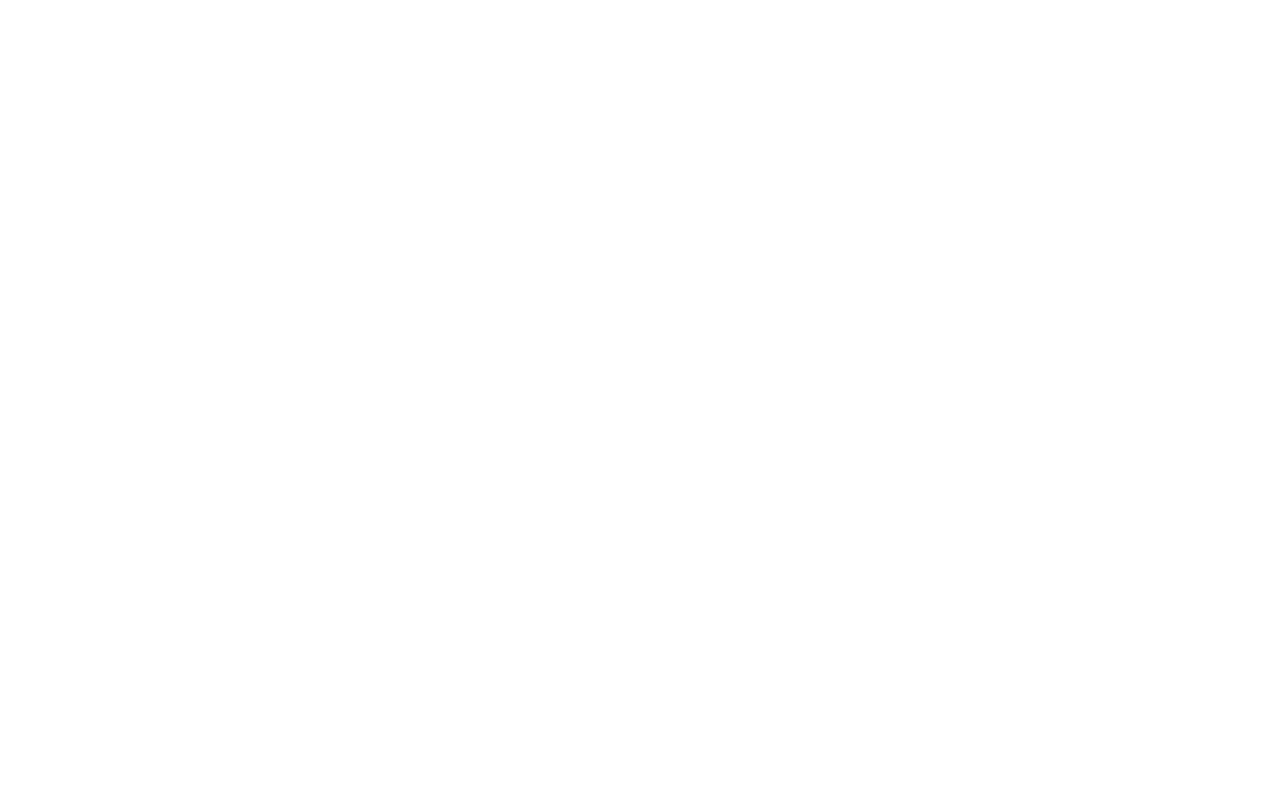
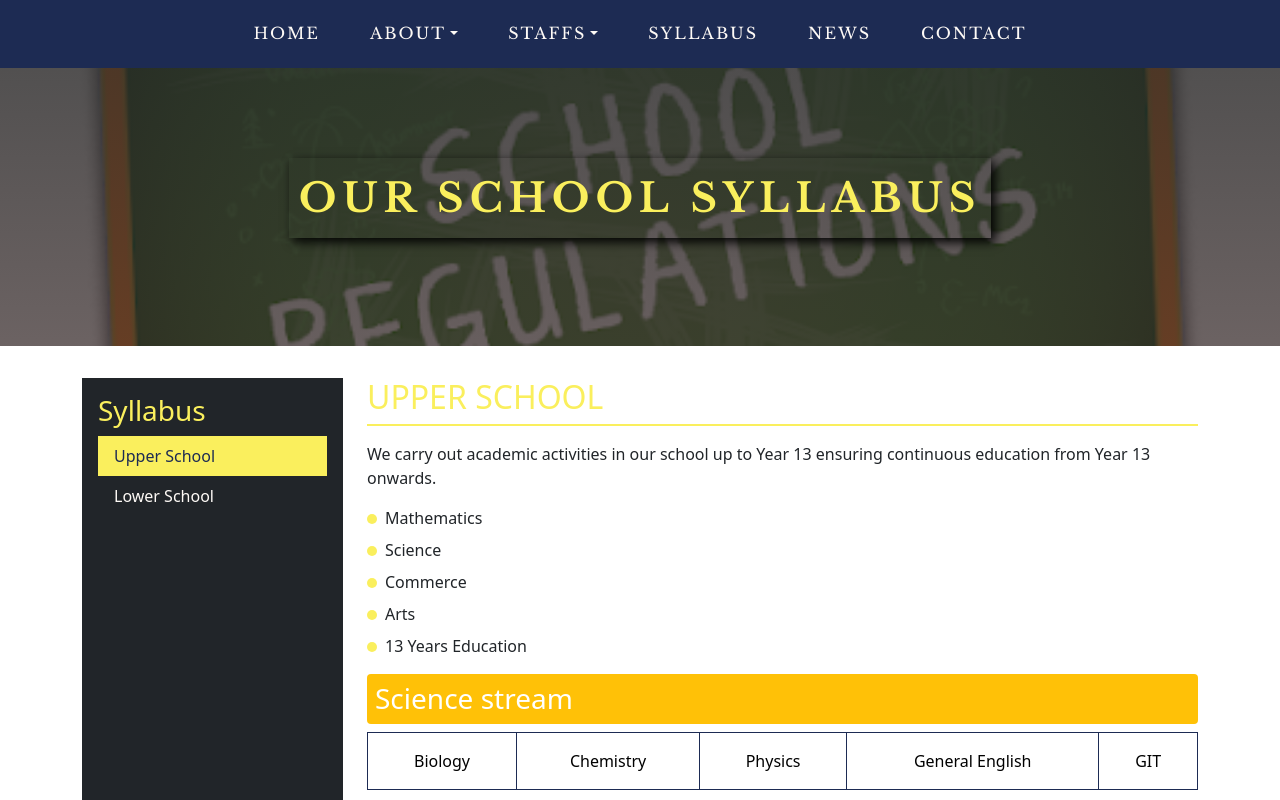
Before and after one commit to Thenujan-V/school_management_system, a React (Create React App) app in the folder frontend/: page /syllabus in a window 1280 px wide. Before the commit this address had no page. Shown: the top 800 px of the page. Built offline with nearby package versions, Linux system fonts and the light colour scheme.

Commit message:
syllabus page

```diff
--- a/frontend/src/App.js
+++ b/frontend/src/App.js
@@ -13,6 +13,7 @@
 import Teachers from './Components/Teachers'
 import Contact from './Pages/Contact'
 import { News } from './Pages/News'
+import Syllabus from './Pages/Syllabus'
 
 const App = () => {
   return (
@@ -31,6 +32,7 @@
         <Route path='/teachers' element={<Teachers />}/>
         <Route path='/news' element={<News />}/>
         <Route path='/contact' element={<Contact />}/>
+        <Route path='/syllabus' element={<Syllabus />}/>
 
 
       </Routes>
--- a/frontend/src/Components/Navbar.jsx
+++ b/frontend/src/Components/Navbar.jsx
@@ -36,7 +36,7 @@
                 </ul>
                 </li>
                 <li class="nav-item">
-                <Link class="nav-link" href="#">SYLLABUS</Link>
+                <Link to='/syllabus' class="nav-link">SYLLABUS</Link>
                 </li>
                 <li class="nav-item">
                 <Link to="/news" class="nav-link">NEWS</Link>
--- a/frontend/src/Components/Styles/Index.js
+++ b/frontend/src/Components/Styles/Index.js
@@ -14,6 +14,7 @@
 import contact from './Contact.scss'
 import news from './News.scss'
 import principal from './Principal.scss'
+import syllabusPage from './SyllabusPage.scss'
 
 export {navbar, global, homeIndex, homeAbout, noticeBoard, homeNews, map, signin, downloads, result, resultTable, history,
-     rules, principal, contact, news}
+     rules, principal, contact, news, syllabusPage}
--- /dev/null
+++ b/frontend/src/Components/Styles/SyllabusPage.scss
@@ -0,0 +1,72 @@
+body {
+  background-color: var(--opacityWhite);
+  color: var(--blue);
+  font-family: 'Libre Baskerville', serif;
+}
+
+.syllabus-page {
+  padding: 2rem 0;
+
+  .nav {
+    background-color: var(--blue);
+    min-height: 100vh;
+
+    h3 {
+      color: var(--yellow);
+    }
+
+    .nav-link {
+      color: var(--white);
+
+      &.active {
+        background-color: var(--yellow);
+        color: var(--blue);
+      }
+    }
+  }
+
+  .page-header {
+    color: var(--yellow);
+    border-bottom: 2px solid var(--yellow);
+    margin-bottom: 1rem;
+    padding-bottom: 0.5rem;
+  }
+
+  .list-unstyled {
+    list-style: none;
+    padding-left: 0;
+
+    li {
+      margin-bottom: 0.5rem;
+
+      .dot {
+        display: inline-block;
+        width: 10px;
+        height: 10px;
+        background-color: var(--yellow);
+        border-radius: 50%;
+        margin-right: 0.5rem;
+      }
+    }
+  }
+
+  .stream {
+    margin-bottom: 2rem;
+
+    .stream-header {
+      border-radius: 0.25rem;
+      margin-bottom: 0.5rem;
+    }
+
+    .table {
+      background-color: var(--white);
+      border: 1px solid var(--blue);
+
+      td {
+        border: 1px solid var(--blue);
+        text-align: center;
+        vertical-align: middle;
+      }
+    }
+  }
+}
--- /dev/null
+++ b/frontend/src/Components/SyllabusIndex.jsx
@@ -0,0 +1,13 @@
+import React from 'react'
+
+const SyllabusIndex = () => {
+  return (
+    <>
+        <div className='rulesFirst'>
+            <p>OUR SCHOOL SYLLABUS</p>
+        </div>
+    </>
+  )
+}
+
+export default SyllabusIndex
--- /dev/null
+++ b/frontend/src/Components/SyllabusPage.jsx
@@ -0,0 +1,132 @@
+import React, { useState } from 'react';
+import { syllabusPage } from './Styles/Index';
+
+const SyllabusPage = () => {
+  const [activeSection, setActiveSection] = useState('Upper School');
+
+  const upperSchoolStreams = {
+    'Science stream': ['Biology', 'Chemistry', 'Physics', 'General English', 'GIT'],
+    'Art stream': ['Tamil Language', 'Economics', 'Logic and the scientific method', 'Geography', 'History', 'Political science', 'Agriculture'],
+    'Commerce stream': ['Economics', 'Business Statistics', 'Business Studies', 'Accounting'],
+    'Physical Science Stream': ['Compained Maths', 'Physics', 'Chemistry', 'GIT']
+  };
+
+  const lowerSchoolSubjects = {
+    'Grades 6 to 9': ['Tamil', 'English', 'Maths', 'Science', 'History', 'Religion', 'Civilization', 'Geography'],
+    'Grades 10 and 11': [
+      'Tamil', 'Religion', 'History', 'Maths', 'Science', 'English',
+      {
+        name: 'Choice Subjects (Basket 1)',
+        subjects: ['Commerce', 'Geography', 'Civilization']
+      },
+      {
+        name: 'Choice Subjects (Basket 2)',
+        subjects: ['Art', 'Drama', 'Music','Dance', 'Tamil Literature', 'English Literature']
+      },
+      {
+        name: 'Choice Subjects (Basket 3)',
+        subjects: ['ICT', 'Health']
+      }
+    ]
+  };
+
+  const renderSubjects = (subjects) => {
+    if (Array.isArray(subjects)) {
+      return (
+        <table className="table table-bordered">
+          <tbody>
+            <tr>
+              {subjects.map((subject, idx) => (
+                <td key={idx} className="p-3">{subject}</td>
+              ))}
+            </tr>
+          </tbody>
+        </table>
+      );
+    } else if (subjects.subjects) {
+      return (
+        <>
+          <h3 className="stream-header bg-warning text-white p-2">{subjects.name}</h3>
+          <table className="table table-bordered">
+            <tbody>
+              <tr>
+                {subjects.subjects.map((subject, idx) => (
+                  <td key={idx} className="p-3">{subject}</td>
+                ))}
+              </tr>
+            </tbody>
+          </table>
+        </>
+      );
+    } else {
+      return null; // Handle any other cases here if necessary
+    }
+  };
+
+
+  return (
+    <div className="container syllabus-page">
+      <div className="row">
+        <div className="col-md-3">
+          <nav className="nav flex-column bg-dark text-white p-3">
+            <h3>Syllabus</h3>
+            <a
+              className={`nav-link ${activeSection === 'Upper School' ? 'active' : ''}`}
+              href="#"
+              onClick={() => setActiveSection('Upper School')}
+            >
+              Upper School
+            </a>
+            <a
+              className={`nav-link ${activeSection === 'Lower School' ? 'active' : ''}`}
+              href="#"
+              onClick={() => setActiveSection('Lower School')}
+            >
+              Lower School
+            </a>
+          </nav>
+        </div>
+        <div className="col-md-9">
+          {activeSection === 'Upper School' && (
+            <>
+              <h2 className="page-header">UPPER SCHOOL</h2>
+              <p>We carry out academic activities in our school up to Year 13 ensuring continuous education from Year 13 onwards.</p>
+              <ul className="list-unstyled">
+                <li><span className="dot"></span>Mathematics</li>
+                <li><span className="dot"></span>Science</li>
+                <li><span className="dot"></span>Commerce</li>
+                <li><span className="dot"></span>Arts</li>
+                <li><span className="dot"></span>13 Years Education</li>
+              </ul>
+              {Object.keys(upperSchoolStreams).map((stream, index) => (
+                <div key={index} className="stream">
+                  <h3 className="stream-header bg-warning text-white p-2">{stream}</h3>
+                  {renderSubjects(upperSchoolStreams[stream])}
+                </div>
+              ))}
+            </>
+          )}
+
+          {activeSection === 'Lower School' && (
+            <>
+              <h2 className="page-header">LOWER SCHOOL</h2>
+              <p>We carry out academic activities in our school from Grades 6 to 11 ensuring continuous education from Grade 6 onwards.</p>
+              {Object.keys(lowerSchoolSubjects).map((grade, index) => (
+                <div key={index} className="stream">
+                  <h3 className="stream-header bg-warning text-white p-2">{grade}</h3>
+                  {lowerSchoolSubjects[grade].map((subjects, idx) => (
+                    <div key={idx}>
+                      {renderSubjects(subjects)}
+                    </div>
+                  ))}
+                </div>
+              ))}
+            </>
+          )}
+        </div>
+      </div>
+    </div>
+  );
+};
+
+export default SyllabusPage;
--- /dev/null
+++ b/frontend/src/Pages/Syllabus.jsx
@@ -0,0 +1,16 @@
+import React from 'react'
+import Navbar from '../Components/Navbar'
+import SyllabusIndex from '../Components/SyllabusIndex'
+import SyllabusPage from '../Components/SyllabusPage'
+
+const Syllabus = () => {
+  return (
+    <div>
+        <Navbar />
+        <SyllabusIndex />
+        <SyllabusPage />
+    </div>
+  )
+}
+
+export default Syllabus
```
